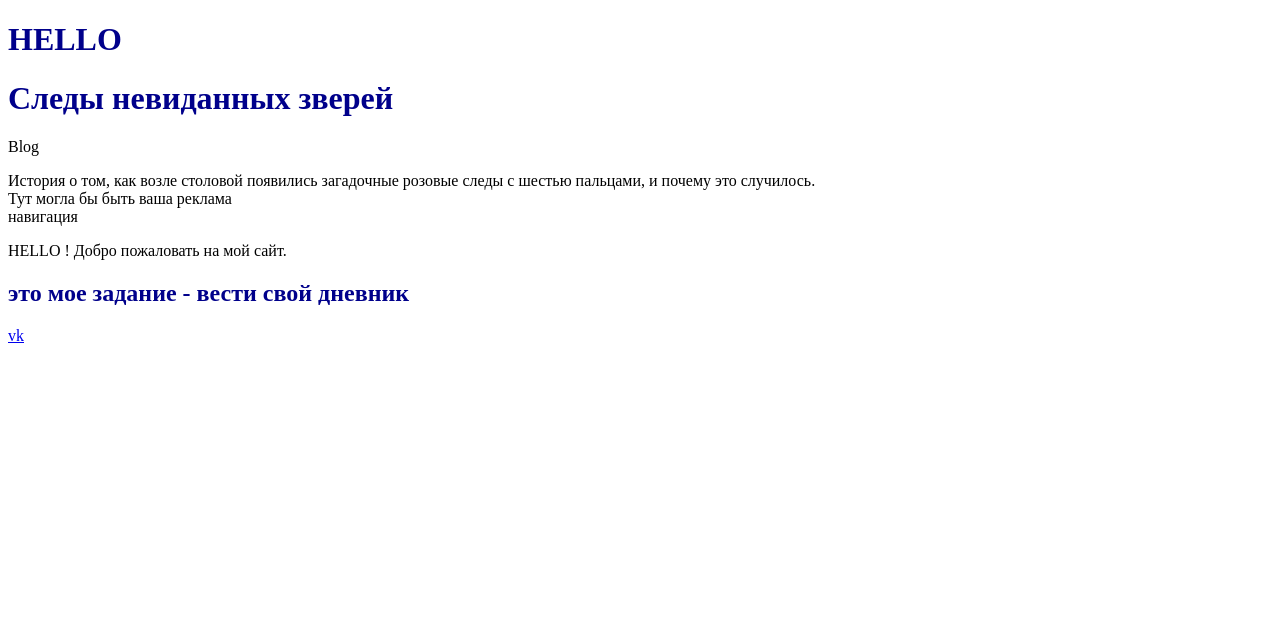
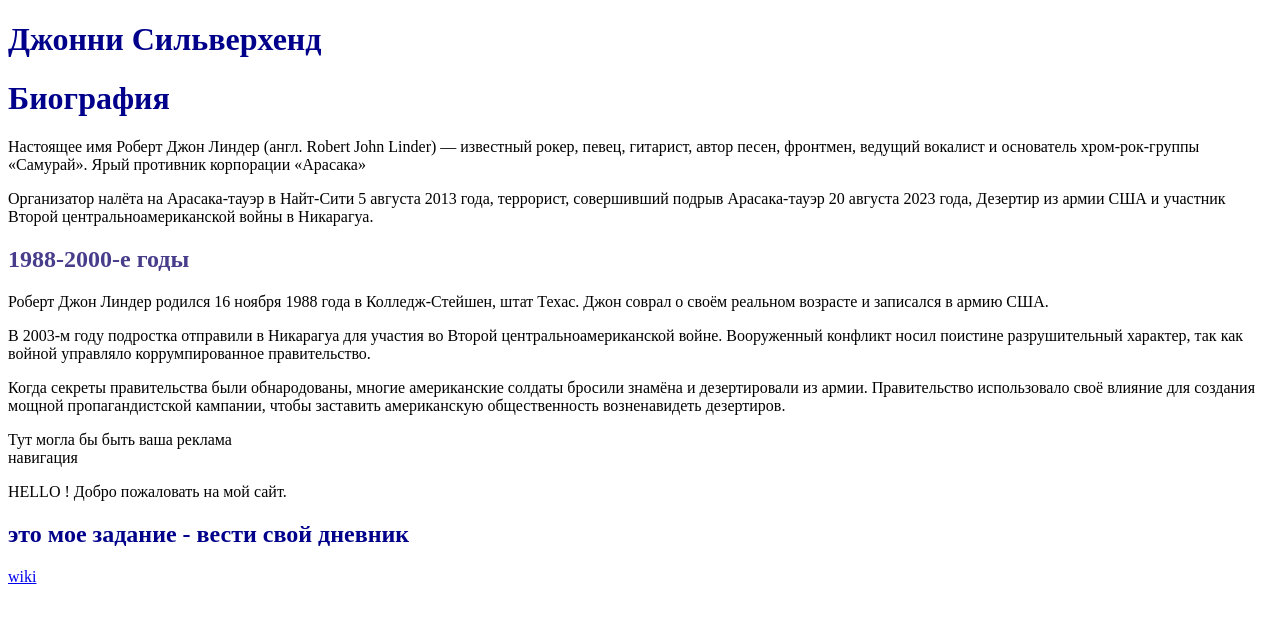
Before and after one commit to Max2047/max2047, a plain HTML site: page index2.html in a window 1280 px wide. Drawn offline with Linux system fonts and the light colour scheme.

Commit message:
внесены изменения в весь файл

```diff
--- a/index2.html
+++ b/index2.html
@@ -7,16 +7,25 @@
 <body>
    <main>
    <header>
-    <h1> HELLO </h1>
+    <h1> Джонни Сильверхенд </h1>
 </header>
-<h1>Следы невиданных зверей</h1>
+<h1>Биография</h1>
   </header>
   <p>
-    Blog
+    Настоящее имя Роберт Джон Линдер (англ. Robert John Linder) — известный рокер, певец, гитарист, автор песен, фронтмен, ведущий вокалист и основатель хром-рок-группы «Самурай».
+     Ярый противник корпорации «Арасака»
+  </p>Организатор налёта на Арасака-тауэр в Найт-Сити 5 августа 2013 года, террорист, совершивший подрыв Арасака-тауэр 20 августа 2023 года,
+     Дезертир из армии США и участник Второй центральноамериканской войны в Никарагуа.
 </p>
   <article>
-    История о том, как возле столовой появились загадочные розовые
-    следы с шестью пальцами, и почему это случилось.
+    <h2>1988-2000-е годы</h2>
+    <p>Роберт Джон Линдер родился 16 ноября 1988 года в Колледж-Стейшен, штат Техас. Джон соврал о своём реальном возрасте и записался в армию США.</p>
+    <p>В 2003-м году подростка отправили в Никарагуа для участия во Второй центральноамериканской войне.
+      Вооруженный конфликт носил поистине разрушительный характер, так как войной управляло коррумпированное правительство.</p>
+<p>
+Когда секреты правительства были обнародованы, многие американские солдаты бросили знамёна и дезертировали из армии.
+Правительство использовало своё влияние для создания мощной пропагандистской кампании, чтобы заставить американскую общественность возненавидеть дезертиров.
+    </p>
   </article>
   <aside>
     Тут могла бы быть ваша реклама
@@ -33,6 +42,6 @@ HELLO ! Добро пожаловать на мой сайт.
         </h1>
     </p>
 </section>
-<a href="https://vk.com/" > vk</a>
+<a href="https://cyberpunk.fandom.com/ru/wiki/%D0%94%D0%B6%D0%BE%D0%BD%D0%BD%D0%B8_%D0%A1%D0%B8%D0%BB%D1%8C%D0%B2%D0%B5%D1%80%D1%85%D0%B5%D0%BD%D0%B4#1988-2000-%D0%B5_%D0%B3%D0%BE%D0%B4%D1%8B" > wiki</a>
 </body>
 </html>
--- a/style.css
+++ b/style.css
@@ -1,3 +1,6 @@
 h1 {
 color: darkblue;
 }
+h2 {
+    color: darkslateblue;
+}
```
